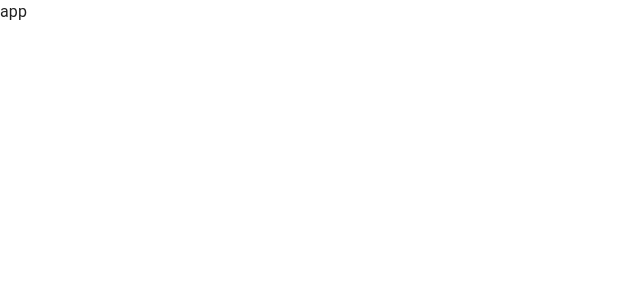
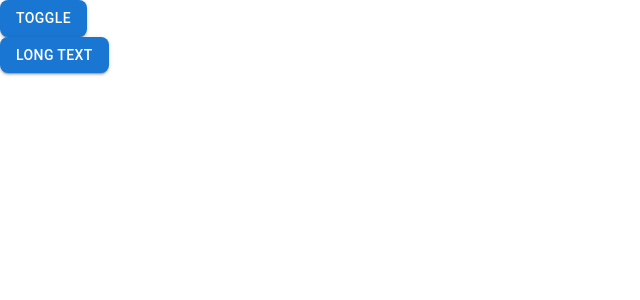
Before and after one commit to Braint-Tech/template-web, a Next.js app in the folder next-base/: page / in a window 1280 px wide. Shown: the top 300 px of the page, without its empty margins (0-640 px from the left). Built offline with nearby package versions, Linux system fonts and the light colour scheme.

Commit message:
LoadingButton

```diff
--- /dev/null
+++ b/next-base/src/components/common/LoadingButton/LoadingButton.tsx
@@ -0,0 +1,102 @@
+import { Button, CircularProgress, SxProps } from '@mui/material'
+import {
+  ElementRef,
+  forwardRef,
+  MutableRefObject,
+  ReactNode,
+  useCallback,
+  useEffect,
+  useMemo,
+  useRef,
+  useState
+} from 'react'
+
+type props = {
+  loading?: boolean,
+  children?: ReactNode,
+  keepShape?: boolean,
+  keepShapeX?: boolean,
+  keepShapeY?: boolean,
+  SpinnerProps?: {
+    size?: 'inherit' | number,
+    color?: 'primary' | 'secondary',
+  },
+  sx?: SxProps
+}
+
+const LoadingButton = forwardRef<ElementRef<typeof Button>, props>(
+  (
+    {
+      loading = false,
+      keepShape = false,
+      keepShapeX = false,
+      keepShapeY = false,
+      SpinnerProps = {
+        size: 'inherit',
+        color: 'primary',
+      },
+      sx,
+      children
+    },
+    ref
+  ) => {
+
+    const [ rect, setRect ] = useState<DOMRect | null>(null)
+    const [ fontSize, setFontSize ] = useState<number | null>(null)
+    const fallbackRef = useRef<HTMLButtonElement | null>(null)
+    const btnRef: MutableRefObject<HTMLButtonElement | null> = useMemo(
+      () => (typeof ref === 'function' ? ref(null) : ref) ?? fallbackRef,
+      [ ref ]
+    )
+
+    useEffect(() => {
+      if (btnRef.current) {
+        if (!loading && rect === null) {
+          setRect(btnRef.current.getBoundingClientRect())
+        }
+        if (fontSize === null) {
+          const { fontSize } = getComputedStyle(btnRef.current)
+          setFontSize(parseInt(fontSize.replace(/\D/g, '')) * 1.5)
+        }
+      }
+    }, [ loading, rect ])
+
+    const applyKeepShapeX = useCallback(
+      () => ({ width: rect?.width ? `${rect?.width}px` : 'auto' }),
+      [ rect ]
+    )
+
+    const applyKeepShapeY = useCallback(
+      () => ({ height: rect?.height ? `${rect?.height}px` : 'auto' }),
+      [ rect ]
+    )
+
+    const importantSx = useMemo(
+      () => {
+        if (keepShapeX) return applyKeepShapeX()
+        if (keepShapeY) return applyKeepShapeY()
+        if (keepShape) return { ...applyKeepShapeX(), ...applyKeepShapeY() }
+      },
+      [ keepShapeX, keepShapeY, keepShape, rect ]
+    )
+
+    useEffect(() => {
+      if (SpinnerProps.size === 'inherit') return
+      if (SpinnerProps.size) setFontSize(SpinnerProps.size)
+    }, [ SpinnerProps.size ])
+
+    return (
+      <Button ref={ btnRef } sx={{ ...sx, ...importantSx } as any}>
+        {
+          loading
+            ? <CircularProgress
+                size={ fontSize ?? undefined } sx={{ color: 'white' }}
+              />
+            : children
+        }
+      </Button>
+    )
+  }
+)
+
+export default LoadingButton
--- /dev/null
+++ b/next-base/src/components/common/LoadingButton/index.ts
@@ -0,0 +1 @@
+export { default } from './LoadingButton'
--- /dev/null
+++ b/next-base/src/components/common/index.ts
@@ -0,0 +1 @@
+export { default as LoadingButton } from './LoadingButton'
--- a/next-base/src/pages/index.tsx
+++ b/next-base/src/pages/index.tsx
@@ -1,9 +1,26 @@
+import { Button, Stack } from '@mui/material'
+import { LoadingButton } from 'components/common'
 import type { NextPage } from 'next'
+import { useState } from 'react'
 
 const Home: NextPage = () => {
+
+  const [ loading, setLoading ] = useState(false)
+
   return (
     <div>
-      app
+      <Button
+        onClick={() => setLoading(v => !v)}
+      >
+        Toggle
+      </Button>
+      <br />
+      <LoadingButton
+        keepShape
+        loading={ loading }
+      >
+        long text
+      </LoadingButton>
     </div>
   )
 }
```
